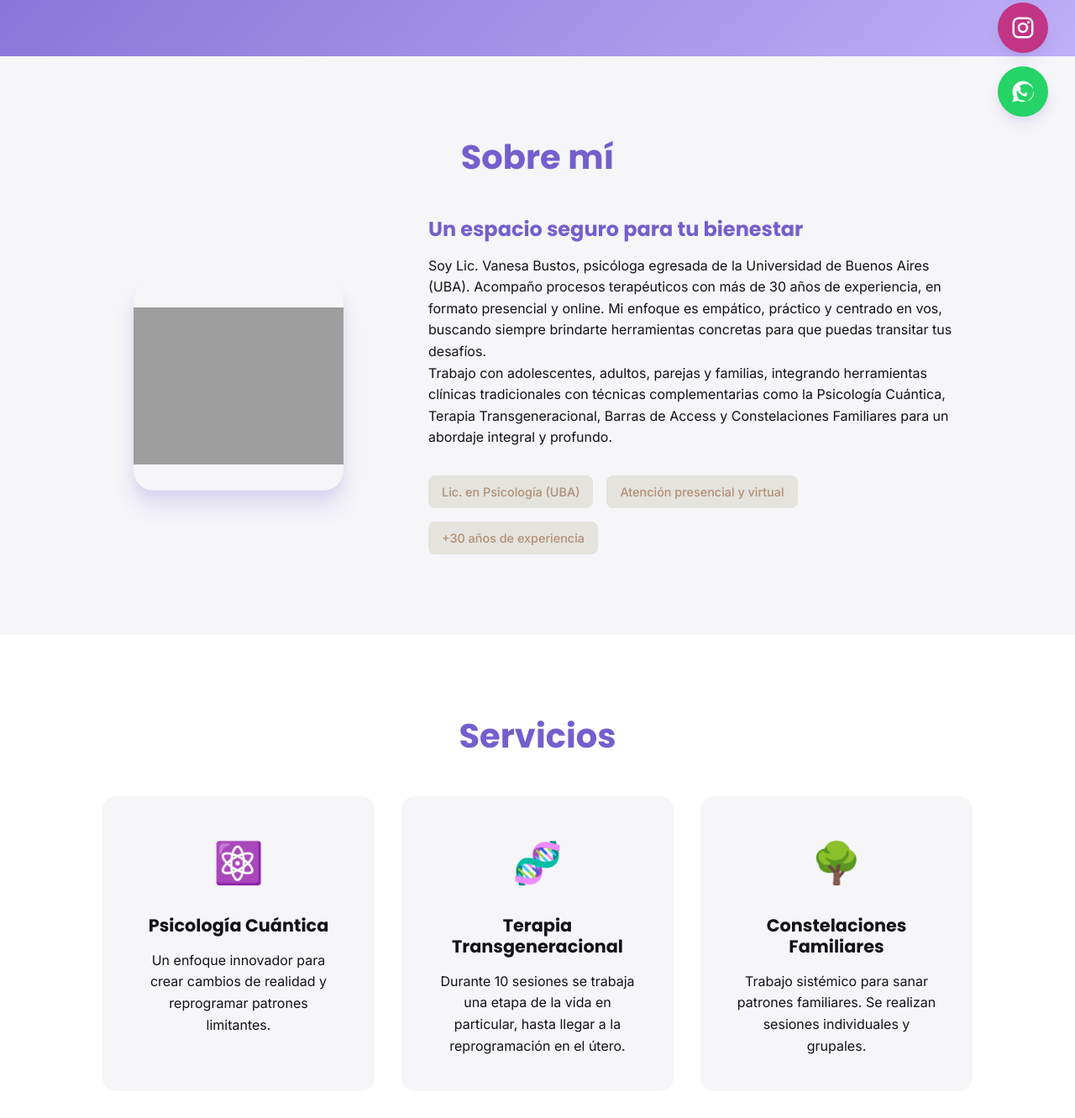
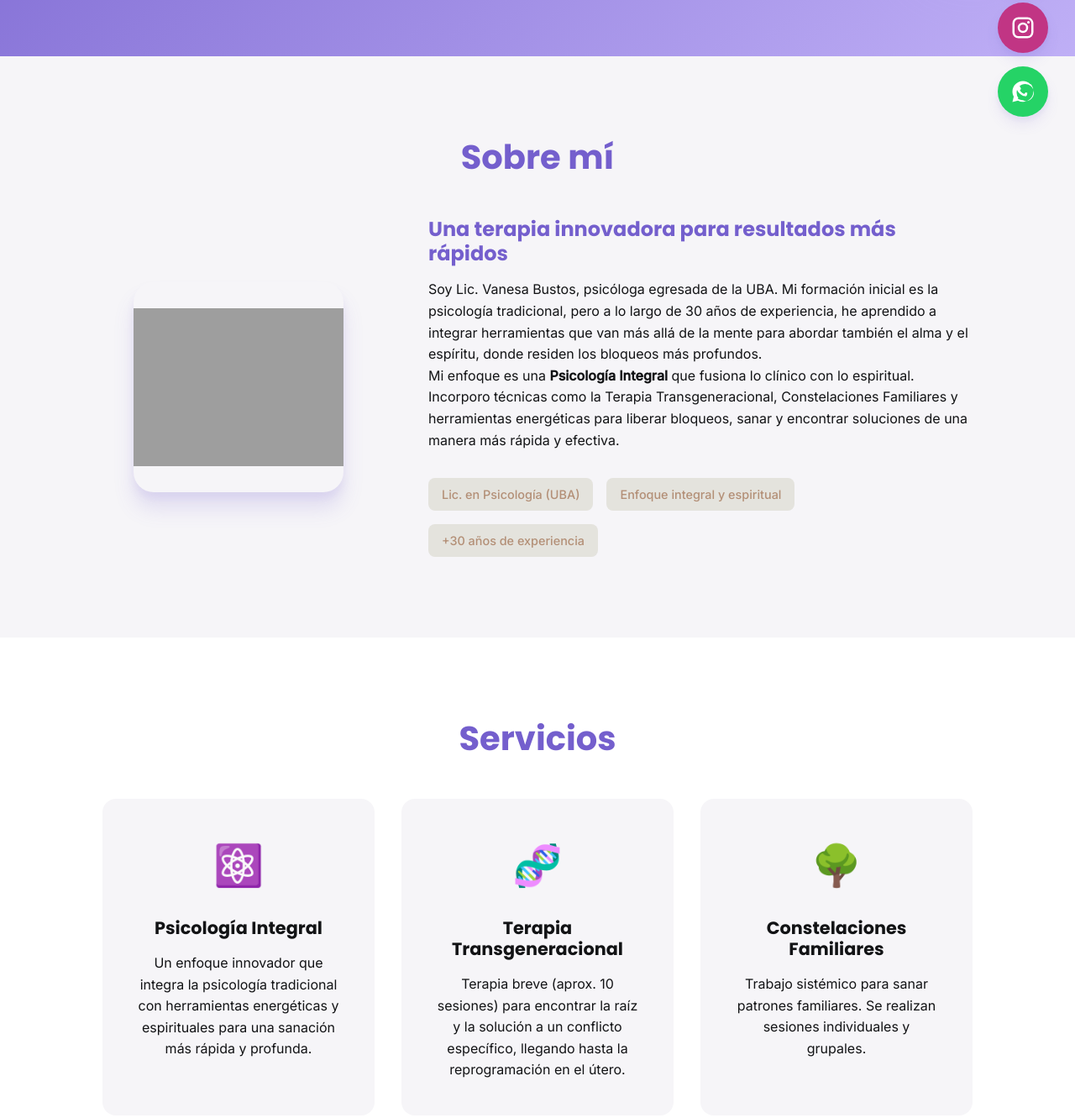
Before and after one commit to pagessktech/lic-vanesa-bustos, a plain HTML site: page index.html in a window 1280 px wide. Shown: the part 629-1960 px from the top of the page at 84% size. Drawn offline with Linux system fonts and the light colour scheme; grey boxes are pictures that could not be loaded.

Commit message:
Update index.html

```diff
--- a/index.html
+++ b/index.html
@@ -5,14 +5,14 @@
     <meta name="viewport" content="width=device-width, initial-scale=1.0">
 
     <!-- SEO & Metadata Primaria -->
-    <title>Lic. Vanesa Bustos — Psicóloga · Terapia presencial y online | Psicología infantil y de adultos</title>
-    <meta name="description" content="Acompañamiento profesional y cercano. Terapia de pareja, familiar, infantil y atención online/presencial. Lic. Vanesa Bustos — 30 años de experiencia.">
+    <title>Lic. Vanesa Bustos — Psicóloga · Terapia Integral presencial y online</title>
+    <meta name="description" content="Psicología Integral. Un enfoque innovador para una sanación profunda y rápida. Terapia presencial y online. Lic. Vanesa Bustos — 30 años de experiencia.">
     <meta name="author" content="Lic. Vanesa Bustos">
     <link rel="canonical" href="https://www.vanesabustos-psicologa.com.ar/"> <!-- Reemplazar con URL final -->
 
     <!-- Open Graph (para Facebook, LinkedIn, etc.) -->
-    <meta property="og:title" content="Lic. Vanesa Bustos — Psicóloga · Terapia presencial y online">
-    <meta property="og:description" content="Acompañamiento profesional y cercano para niños, adolescentes, adultos, parejas y familias.">
+    <meta property="og:title" content="Lic. Vanesa Bustos — Psicóloga · Terapia Integral presencial y online">
+    <meta property="og:description" content="Acompañamiento profesional que integra la psicología tradicional con herramientas energéticas y espirituales.">
     <meta property="og:image" content="https://res.cloudinary.com/dm2g8wqvx/image/upload/v1759526292/imagen_1_bvfxge.png"> <!-- URL de la imagen del hero -->
     <meta property="og:url" content="https://www.vanesabustos-psicologa.com.ar/"> <!-- Reemplazar con URL final -->
     <meta property="og:type" content="website">
@@ -20,8 +20,8 @@
 
     <!-- Twitter Card -->
     <meta name="twitter:card" content="summary_large_image">
-    <meta name="twitter:title" content="Lic. Vanesa Bustos — Psicóloga · Terapia presencial y online">
-    <meta name="twitter:description" content="Acompañamiento profesional y cercano para niños, adolescentes, adultos, parejas y familias.">
+    <meta name="twitter:title" content="Lic. Vanesa Bustos — Psicóloga · Terapia Integral presencial y online">
+    <meta name="twitter:description" content="Acompañamiento profesional que integra la psicología tradicional con herramientas energéticas y espirituales.">
     <meta name="twitter:image" content="https://res.cloudinary.com/dm2g8wqvx/image/upload/v1759526292/imagen_1_bvfxge.png"> <!-- URL de la imagen del hero -->
 
     <!-- Preconnect a Google Fonts para optimizar la carga -->
@@ -959,7 +959,7 @@
             <div class="container hero-content">
                 <div class="hero-text">
                     <h1>Te acompaño en tu proceso</h1>
-                    <p class="subheadline">Psicología Cuántica para cambios profundos · Terapia presencial y online para niños, adolescentes y adultos.</p>
+                    <p class="subheadline">Psicología Integral para una sanación profunda · Terapia presencial y online para niños, adolescentes y adultos.</p>
                     <div class="hero-ctas">
                         <a href="https://wa.me/541149158861?text=Hola%20Vane,%20quiero%20agendar%20una%20consulta" target="_blank" rel="noopener noreferrer" class="btn btn-primary">Agendá tu consulta</a>
                         <a href="#servicios" class="btn btn-secondary">Conocé mis servicios</a>
@@ -994,12 +994,12 @@
                              loading="lazy" width="250" height="250">
                     </div>
                     <div class="about-text">
-                        <h3>Un espacio seguro para tu bienestar</h3>
-                        <p>Soy Lic. Vanesa Bustos, psicóloga egresada de la Universidad de Buenos Aires (UBA). Acompaño procesos terapéuticos con más de 30 años de experiencia, en formato presencial y online. Mi enfoque es empático, práctico y centrado en vos, buscando siempre brindarte herramientas concretas para que puedas transitar tus desafíos.</p>
-                        <p>Trabajo con adolescentes, adultos, parejas y familias, integrando herramientas clínicas tradicionales con técnicas complementarias como la Psicología Cuántica, Terapia Transgeneracional, Barras de Access y Constelaciones Familiares para un abordaje integral y profundo.</p>
+                        <h3>Una terapia innovadora para resultados más rápidos</h3>
+                        <p>Soy Lic. Vanesa Bustos, psicóloga egresada de la UBA. Mi formación inicial es la psicología tradicional, pero a lo largo de 30 años de experiencia, he aprendido a integrar herramientas que van más allá de la mente para abordar también el alma y el espíritu, donde residen los bloqueos más profundos.</p>
+                        <p>Mi enfoque es una <strong>Psicología Integral</strong> que fusiona lo clínico con lo espiritual. Incorporo técnicas como la Terapia Transgeneracional, Constelaciones Familiares y herramientas energéticas para liberar bloqueos, sanar y encontrar soluciones de una manera más rápida y efectiva.</p>
                         <div class="about-badges">
                             <span class="badge">Lic. en Psicología (UBA)</span>
-                            <span class="badge">Atención presencial y virtual</span>
+                            <span class="badge">Enfoque integral y espiritual</span>
                             <span class="badge">+30 años de experiencia</span>
                         </div>
                     </div>
@@ -1014,13 +1014,13 @@
                 <div class="services-grid">
                     <div class="service-card animate-on-scroll">
                         <div class="icon">⚛️</div>
-                        <h3>Psicología Cuántica</h3>
-                        <p>Un enfoque innovador para crear cambios de realidad y reprogramar patrones limitantes.</p>
+                        <h3>Psicología Integral</h3>
+                        <p>Un enfoque innovador que integra la psicología tradicional con herramientas energéticas y espirituales para una sanación más rápida y profunda.</p>
                     </div>
                     <div class="service-card animate-on-scroll">
                         <div class="icon">🧬</div>
                         <h3>Terapia Transgeneracional</h3>
-                        <p>Durante 10 sesiones se trabaja una etapa de la vida en particular, hasta llegar a la reprogramación en el útero.</p>
+                        <p>Terapia breve (aprox. 10 sesiones) para encontrar la raíz y la solución a un conflicto específico, llegando hasta la reprogramación en el útero.</p>
                     </div>
                     <div class="service-card animate-on-scroll">
                         <div class="icon">🌳</div>
@@ -1286,14 +1286,14 @@ document.addEventListener('DOMContentLoaded', () => {
 
     // --- CHATBOT ---
     const chatbotDB = {
-        "about": "Soy Lic. Vanesa Bustos, psicóloga (UBA) con 30 años de experiencia. Acompaño procesos en adolescentes, adultos, parejas y familias. Atiendo en formato presencial y online.",
+        "about": "Soy Lic. Vanesa Bustos, psicóloga (UBA) con 30 años de experiencia. Mi enfoque es una Psicología Integral que fusiona lo clínico con lo espiritual para resultados más rápidos y profundos.",
         "services": {
             "terapia_pareja": "Ofrezco Terapia de pareja para mejorar la comunicación y resolver conflictos.",
             "terapia_familiar": "También Terapia familiar, con estrategias para restaurar vínculos y límites.",
             "psicologia_infantil": "Realizo Psicología infantil, un acompañamiento en el desarrollo emocional y conductual.",
             "psicologia_adultos": "Mi servicio de Psicología para adultos brinda herramientas para ansiedad, duelo y conflictos.",
-            "psicologia_cuantica": "La Psicología Cuántica es un enfoque innovador que utiliza Vanesa para crear cambios de realidad inmediatos y reprogramar patrones limitantes.",
-            "terapia_transgeneracional": "En la Terapia Transgeneracional, durante 10 sesiones, se va trabajando una etapa de la vida en particular hasta llegar a la reprogramación en el útero.",
+            "psicologia_integral": "La Psicología Integral es un enfoque innovador que fusiona la terapia tradicional con herramientas energéticas, cuánticas y transgeneracionales para una sanación más profunda y rápida.",
+            "terapia_transgeneracional": "Es una terapia breve (aprox. 10 sesiones) enfocada en encontrar la raíz y la solución a un conflicto específico, trabajando etapas de la vida hasta llegar a la reprogramación en el útero.",
             "barras_de_access": "Uso Barras de Access, una técnica para desbloqueos energéticos y bienestar.",
             "constelaciones": "Realizo Constelaciones Familiares, un trabajo sistémico para sanar patrones familiares, tanto en sesiones individuales como grupales."
         },
@@ -1348,7 +1348,7 @@ document.addEventListener('DOMContentLoaded', () => {
         if (query.includes('barras') || query.includes('access')) return chatbotDB.services.barras_de_access;
         if (query.includes('constelaciones')) return chatbotDB.services.constelaciones;
         if (query.includes('transgeneracional')) return chatbotDB.services.terapia_transgeneracional;
-        if (query.includes('cuantica') || query.includes('cuántico')) return chatbotDB.services.psicologia_cuantica;
+        if (query.includes('integral') || query.includes('cuántica')) return chatbotDB.services.psicologia_integral;
         if (query.includes('servicios') || query.includes('haces')) return Object.values(chatbotDB.services).join('<br><br>');
 
         return `No estoy segura de entender tu consulta. Te sugiero contactar directamente a Vanesa por WhatsApp para una respuesta más precisa. <br><br><a href="https://wa.me/${chatbotDB.contact.phone}?text=Hola%20Vane" target="_blank" class="btn btn-primary" style="color:white; text-decoration:none; display:inline-block; margin-top:10px;">Chatear con Vanesa</a>`;
```
